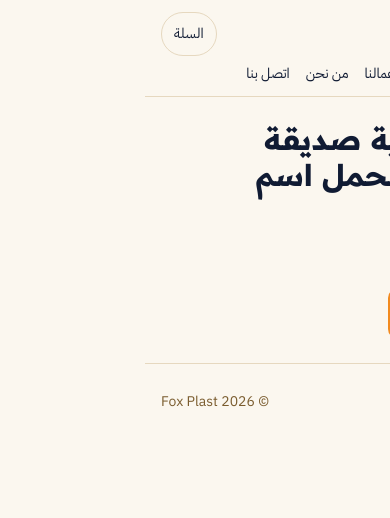
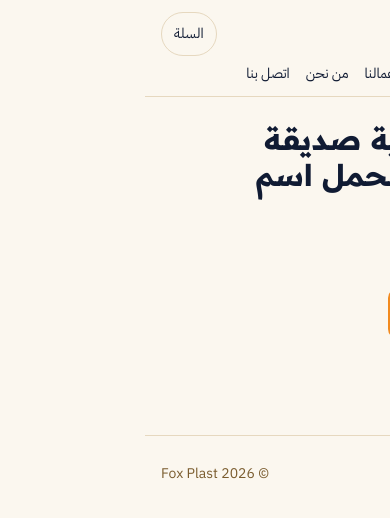
Before and after one commit to qhmed67/FoxPlast, a React (Vite) app: page / in a window 390 px wide. Shown: the top 518 px of the page. Built offline with nearby package versions, Linux system fonts and the light colour scheme; no server answers; the database is empty.

Commit message:
fix(layout): keep the WhatsApp button off the ticket footer
Adds bottom spacing to the main container so the fixed chat button no
longer covers ticket text on small screens.

Co-authored-by: qhmed67 <ahmedalmslm74@gmail.com>

```diff
--- a/src/App.tsx
+++ b/src/App.tsx
@@ -67,7 +67,7 @@ function Layout({ children }: { children: ReactNode }) {
           </Link>
         </div>
       </header>
-      <main className="max-w-[1200px] mx-auto px-4 py-6">{children}</main>
+      <main className="mx-auto max-w-[1200px] px-4 py-6 pb-24">{children}</main>
       <footer className="border-t border-border px-4 py-6 text-sm text-muted-foreground">
         <div className="mx-auto flex max-w-[1200px] flex-wrap items-center justify-between gap-3">
           <span className="flex items-center gap-2 text-foreground">
```
